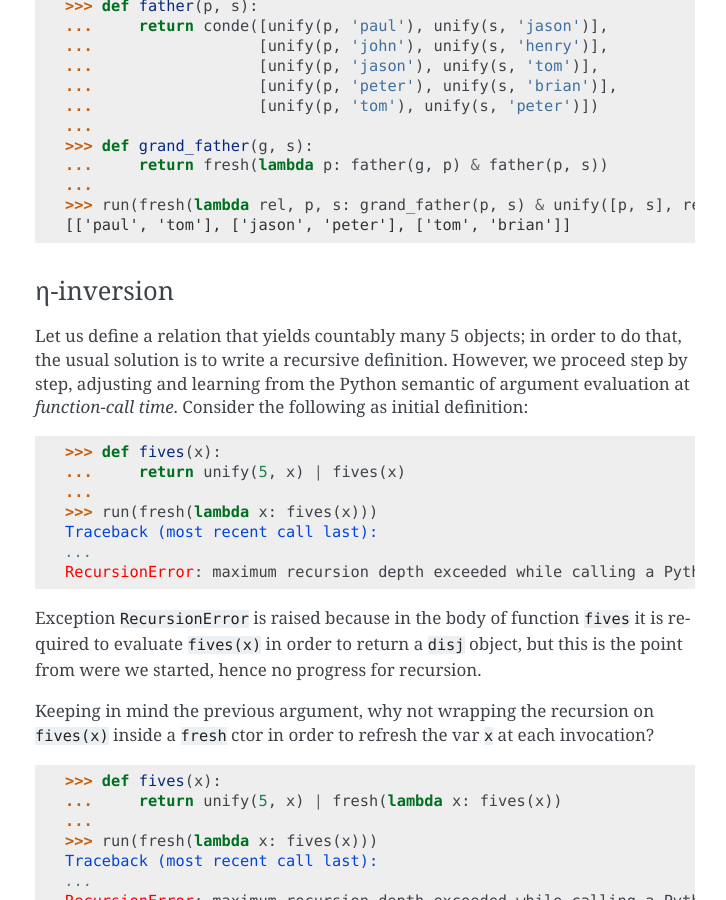
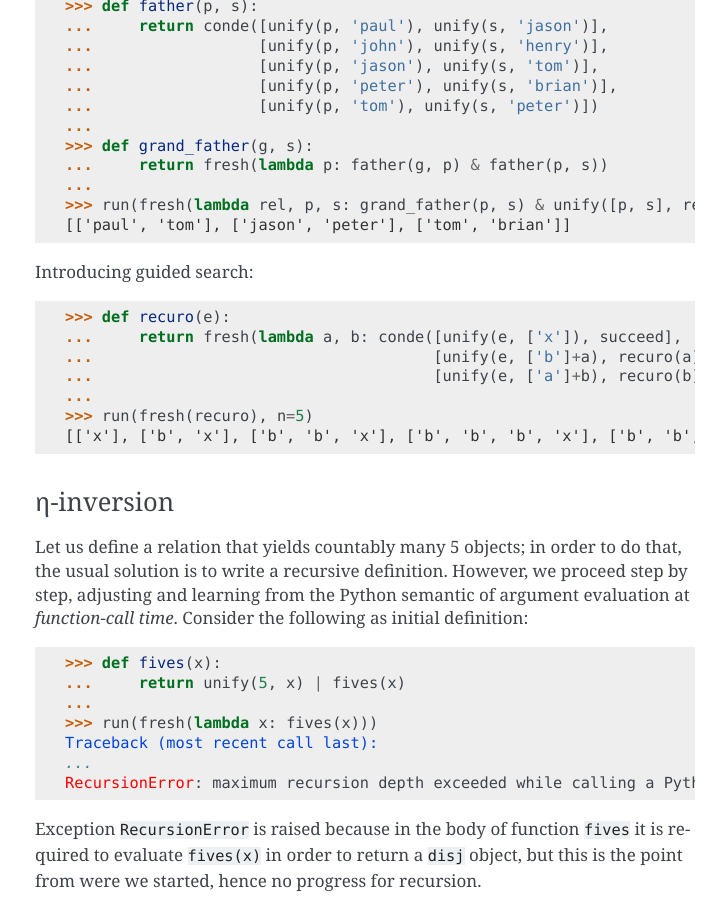
Before and after one commit to massimo-nocentini/microkanrenpy, a Sphinx documentation site: the page built from docs/source/primer.rst, in a window 1280 px wide and 900 px high, scrolled down 3578 px. Shown: the whole window, without its empty margins (385-1111 px from the left). Built offline with Sphinx 7.4.7, drawn with Linux system fonts in a browser that asks for light colours.

```diff
--- a/docs/source/primer.rst
+++ b/docs/source/primer.rst
@@ -202,6 +202,19 @@
     ...
     >>> run(fresh(lambda rel, p, s: grand_father(p, s) & unify([p, s], rel)))
     [['paul', 'tom'], ['jason', 'peter'], ['tom', 'brian']]
+
+Introducing guided search:
+
+.. doctest::
+
+    >>> def recuro(e):
+    ...     return fresh(lambda a, b: conde([unify(e, ['x']), succeed],
+    ...                                     [unify(e, ['b']+a), recuro(a)],
+    ...                                     [unify(e, ['a']+b), recuro(b)]))
+    ...
+    >>> run(fresh(recuro), n=5)
+    [['x'], ['b', 'x'], ['b', 'b', 'x'], ['b', 'b', 'b', 'x'], ['b', 'b', 'b', 'b', 'x']]
+
 
 
 η-inversion
```
Also changed, not shown: 2 other files.
